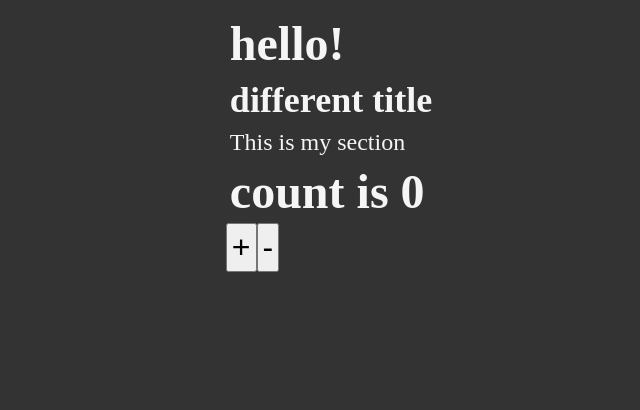
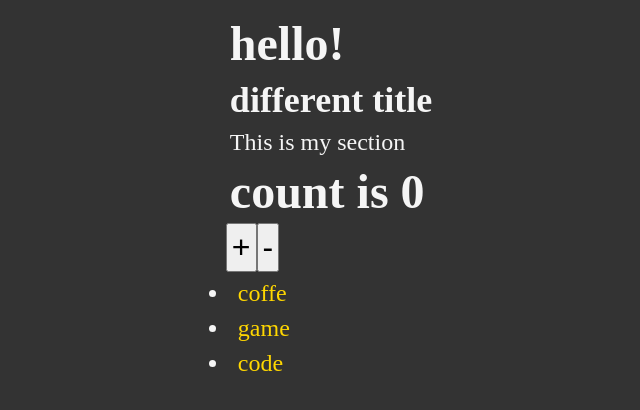
Before and after one commit to ehsansh/react-typescript, a React (Vite) app: page / in a window 1280 px wide. Shown: the top 410 px of the page, without its empty margins (309-949 px from the left). Built offline with nearby package versions, Linux system fonts and the light colour scheme.

Commit message:
create a list component and use generics

```diff
--- a/src/App.tsx
+++ b/src/App.tsx
@@ -1,5 +1,6 @@
 import Counter from './components/Counter';
 import Heading from './components/Heading';
+import List from './components/List';
 import Section from './components/Section';
 import { useState } from 'react';
 function App() {
@@ -9,6 +10,10 @@ function App() {
             <Heading title={'hello!'} />
             <Section title={'different title'}>This is my section</Section>
             <Counter setCount={setCount}>count is {count}</Counter>
+            <List
+                items={['coffe', 'game', 'code']}
+                render={(item: string) => <span className='gold'>{item}</span>}
+            />
         </>
     );
 }
--- /dev/null
+++ b/src/components/List.tsx
@@ -0,0 +1,18 @@
+import { ReactNode } from 'react';
+
+interface ListProps<T> {
+    items: T[];
+    render: (item: T) => ReactNode;
+}
+
+const List = function <T>({ items, render }: ListProps<T>) {
+    return (
+        <ul>
+            {items.map((item, i) => (
+                <li key={i}>{render(item)}</li>
+            ))}
+        </ul>
+    );
+};
+
+export default List;
```
